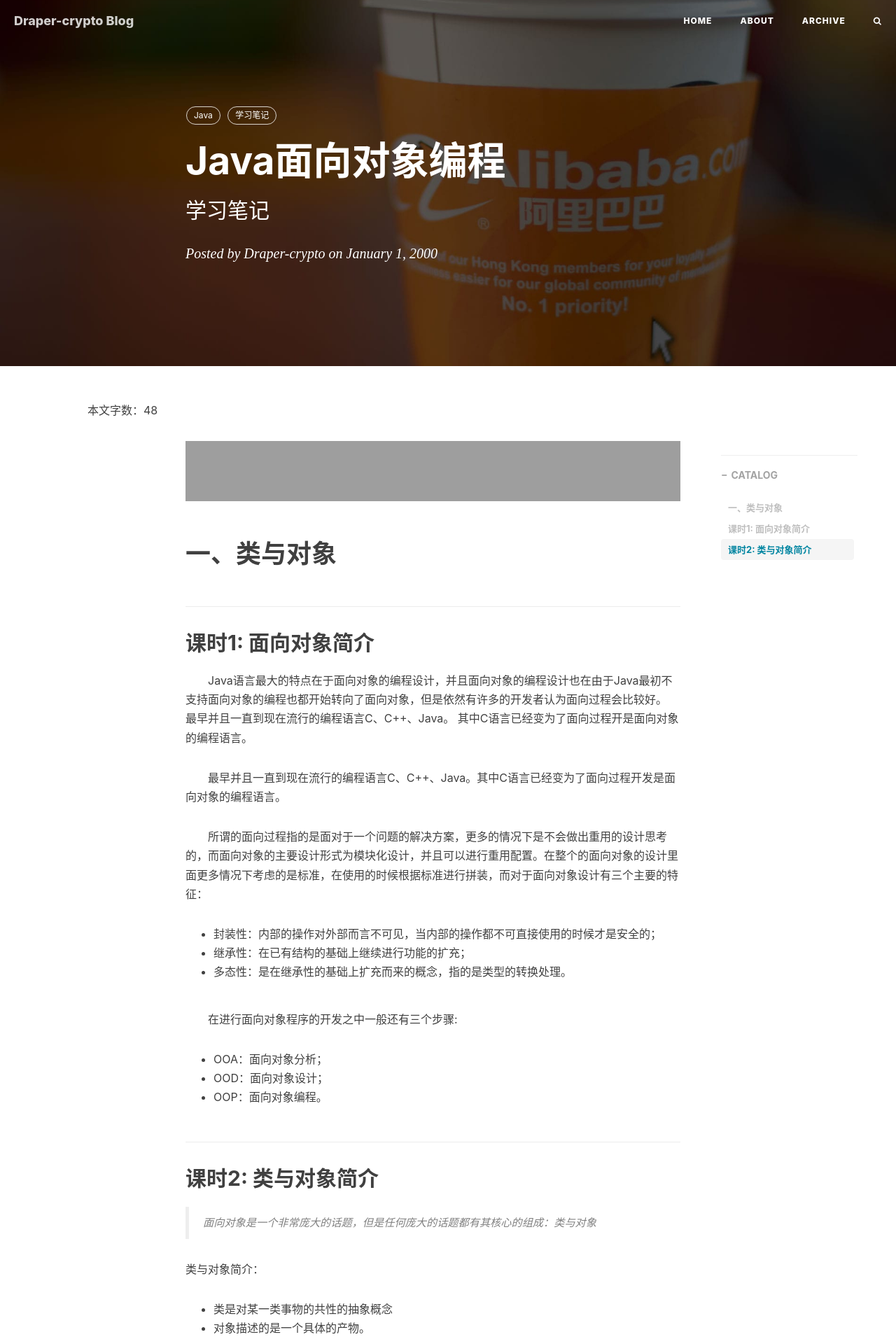
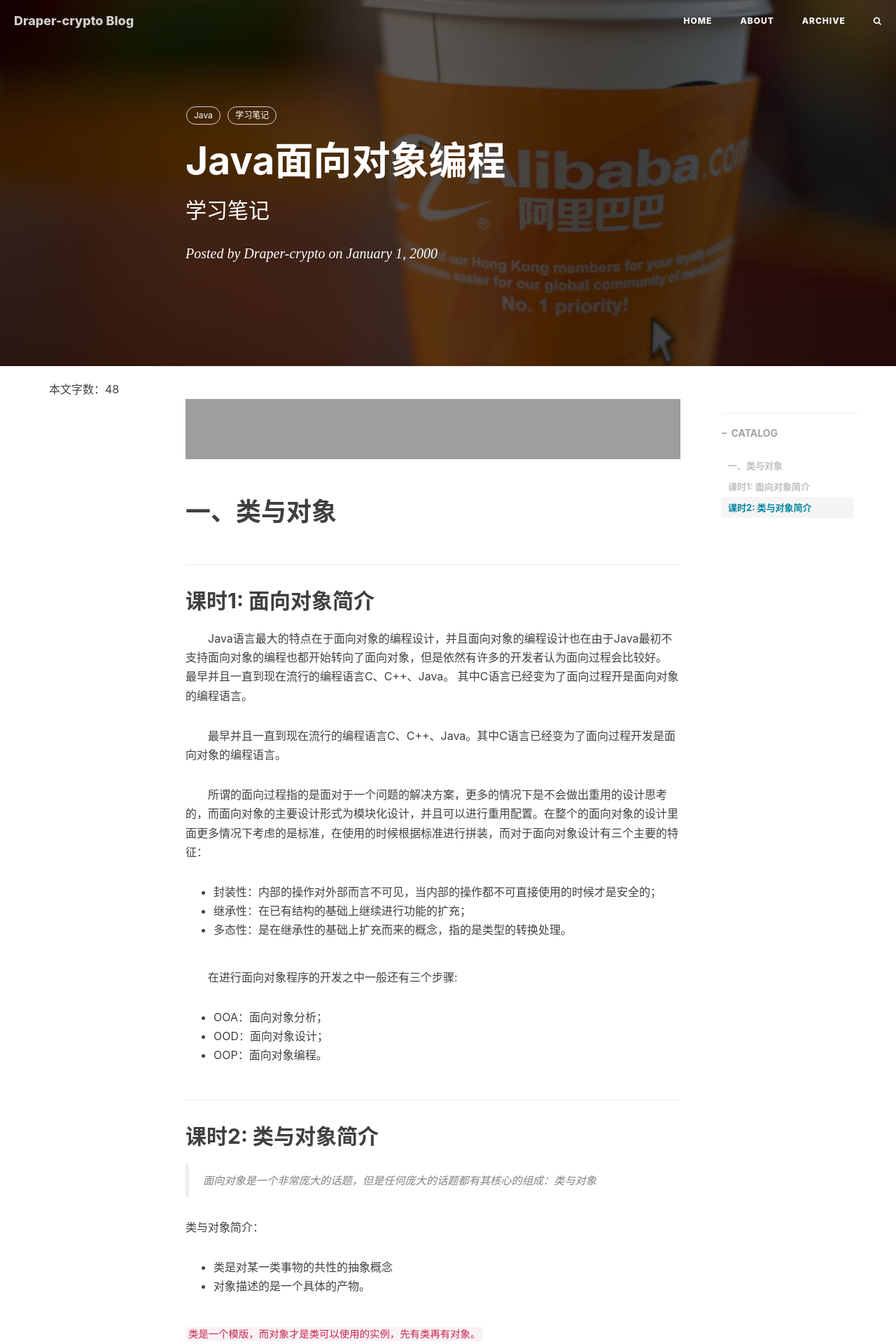
Before and after one commit to Draper-crypto/Draper-crypto.github.io, a Jekyll site: the page built from _posts/2000-1-1-Java-object-oriented-programming.md, in a window 1280 px wide. Shown: the top 1920 px of the page at 70% size. Built offline with Jekyll 4.4.1, drawn with Linux system fonts in a browser that asks for light colours; nearby versions of some CDN libraries; comment, search, counter and statistics services are not loaded; grey boxes are pictures that could not be loaded.

Commit message:
更新 post.html

```diff
--- a/_layouts/post.html
+++ b/_layouts/post.html
@@ -11,7 +11,7 @@
 
 <!-- Post Content -->
 <article>
-    <div class="container" style="float: right;"><p>本文字数：{{ page.content | number_of_words }}</p></div>
+    <div class="container">本文字数：{{ page.content | number_of_words }}</div>
 
     <div class="container">
         <div class="row">
```
